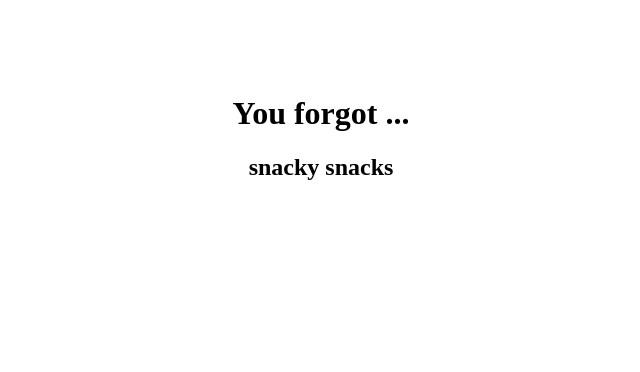
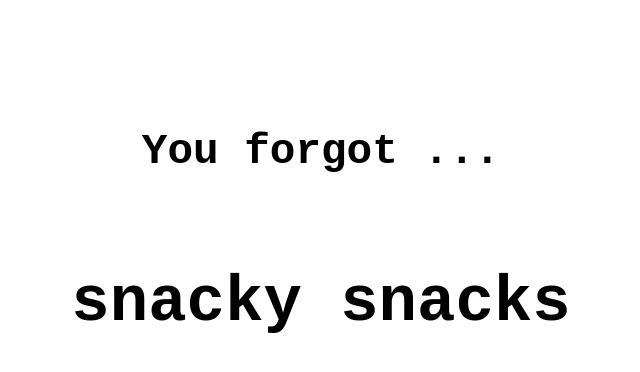
Before and after one commit to oopsiewhoopsie/oopsiewhoopsie.github.io, a plain HTML site: page index.html in a window 1280 px wide. Shown: the whole page, without its empty margins (319-959 px from the left). Drawn offline with Linux system fonts and the light colour scheme.

Commit message:
Improve font and fix double load issue

```diff
--- a/index.html
+++ b/index.html
@@ -112,15 +112,14 @@
         }
     </script>
 
-    <body>
+    <body style="font-family: monospace;">
         <center>
-            <h1>
+            <h1 style="font-size: 32pt;">
                 <br><br>
-                You forgot ...<br>
+                You forgot ...
+                <br><br>
             </h1>
-            <h2 id="item">
-                EXTRA extra socks
-            </h2>
+            <h1 style="font-size: 48pt;" id="item"/>
         </center>
     </body>
 </html>
```
